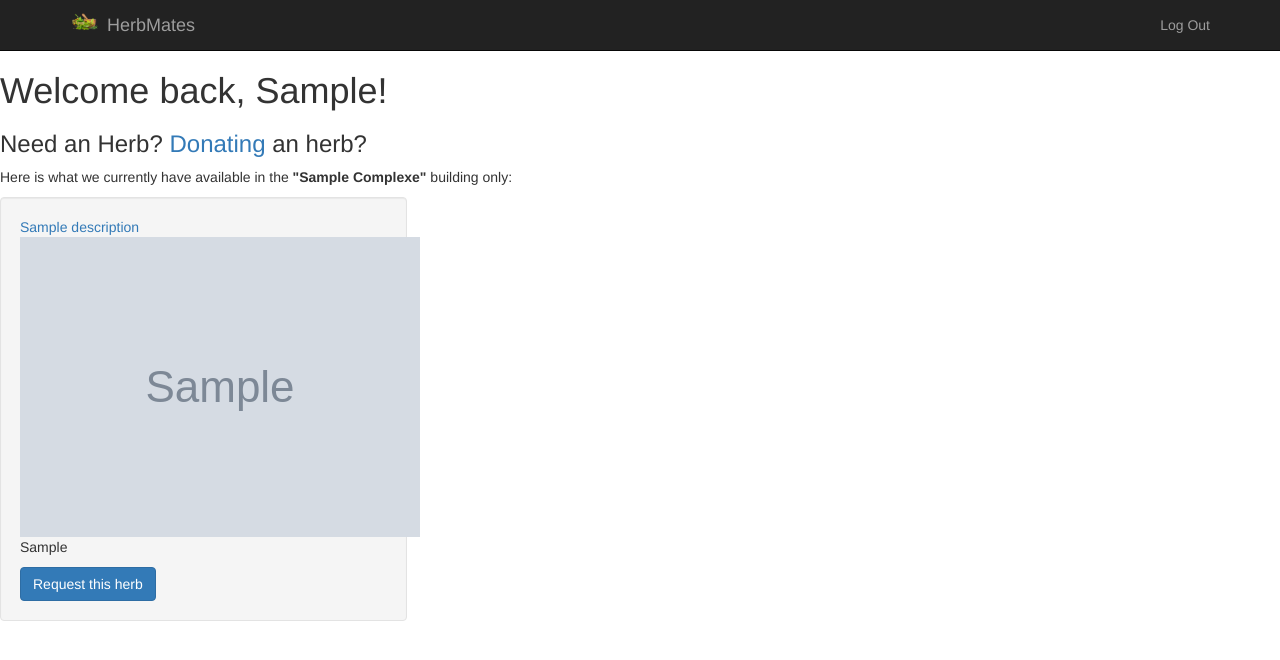
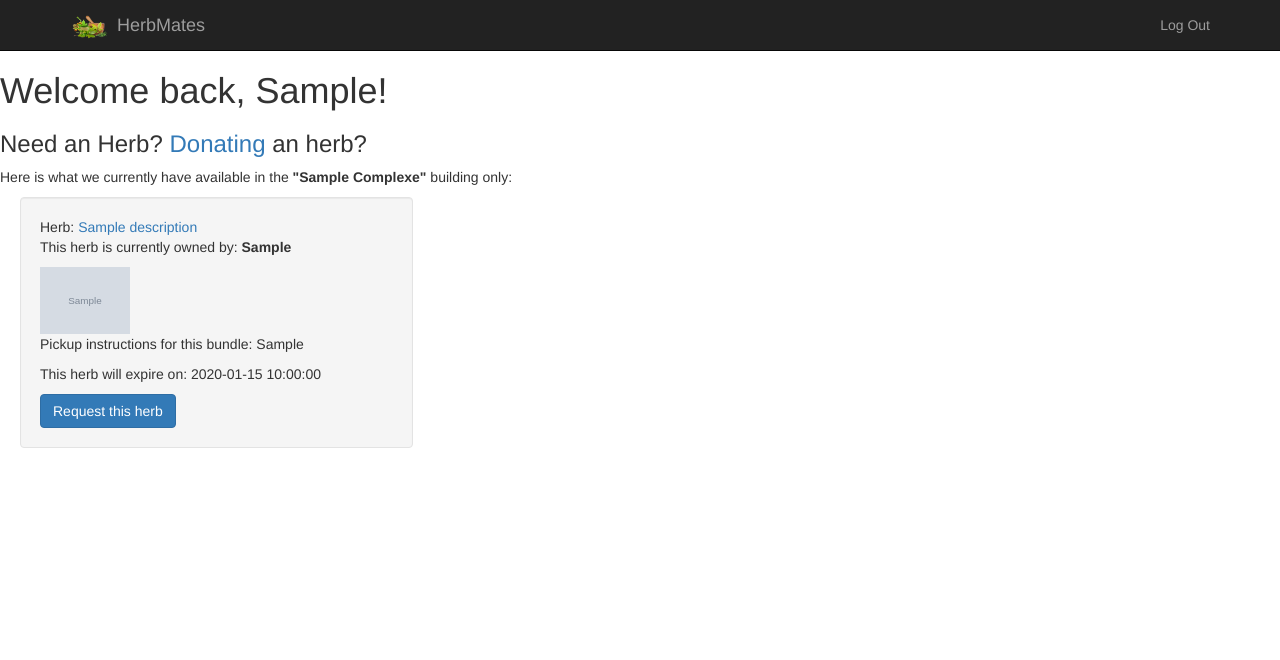
Before and after one commit to cdelieto1/herbmates_flask, a Flask app: page / in a window 1280 px wide. Shown: the top 660 px of the page. Run offline with Flask 2, Linux system fonts and the light colour scheme; the visitor is signed in with stand-in values (Sample User, id 1); tables that the repository leaves empty hold one stand-in row (values such as "Sample post"); grey boxes marked "Sample" are stand-in pictures; some libraries are stand-ins or nearby versions.

Commit message:
insert herb + seed_database now works

```diff
--- a/crud.py
+++ b/crud.py
@@ -1,5 +1,6 @@
 # """CRUD operations."""
 
+from datetime import datetime, timedelta
 from model import db, User, Complex, Description, Inventory, Messaging
 
 
@@ -18,35 +19,22 @@ def create_user(email, password, fname, lname, complex_id):
     return user
 
 
-# # def add_herb_qty(title, overview, release_date, poster_path):
-# #     """Return an addition to the herb qty"""
+def add_herbs_to_inventory(herb_id, user_id, listing_date, complex_id, pickup_instructions, herb_qty=1):
+    """Add an herbs for a given complex"""
 
-# #     herb = Inventory(title=title,
-# #                   overview=overview,
-# #                   release_date=release_date,
-# #                   poster_path=poster_path)
+    listing = Inventory(herb_id=herb_id,
+                     user_id=user_id,
+                     listing_date=listing_date,
+                     complex_id=complex_id,
+                     herb_qty=herb_qty,
+                     exp_date=listing_date + timedelta(days=5),
+                     pickup_instructions=pickup_instructions,
+                     status=1,
+                     )
+    db.session.add(listing)
+    db.session.commit()
 
-# #     db.session.add(movie)
-# #     db.session.commit()
-
-# #     return movie
-
-
-# # def get_movies():
-# #     """Return all movies."""
-
-# #     return Inventory.query.all()
-
-
-# # def create_rating(user, movie, score):
-# #     """Create and return a new rating."""
-
-# #     rating = Rating(user=user, movie=movie, score=score)
-
-# #     db.session.add(rating)
-# #     db.session.commit()
-
-# #     return rating
+    return listing
 
 
 def get_herbs_in_inventory(complex_id):
--- a/model.py
+++ b/model.py
@@ -31,7 +31,7 @@ class User(db.Model):
                         autoincrement=True,
                         primary_key=True,
                         nullable=False)
-    email = db.Column(db.String(25), unique=True, nullable=False)
+    email = db.Column(db.String(45), unique=True, nullable=False)
     password = db.Column(db.String(10), nullable=False)
     fname = db.Column(db.String(20), nullable=False)
     lname = db.Column(db.String(20), nullable=False)
@@ -68,7 +68,7 @@ class Inventory(db.Model):
     __tablename__ = 'inventories'
 
     inventory_id = db.Column(db.Integer, autoincrement=True, primary_key=True, nullable=False)
-    user_id = db.Column(db.Integer, db.ForeignKey('users.user_id'), unique=True, nullable=False)
+    user_id = db.Column(db.Integer, db.ForeignKey('users.user_id'), nullable=False)
     pickup_user_id = db.Column(db.Integer, unique=True, nullable=True)
     listing_date = db.Column(db.DateTime, nullable=False)
     # Status: 0=incative/delisted, 1=active/listed, 2=pending pickup, 3=completed/ picked up
@@ -83,6 +83,7 @@ class Inventory(db.Model):
 
     #the inventory backref is to the description.
     herb = db.relationship('Description')
+    user = db.relationship('User')
 
     def __repr__(self):
         return f'<Herb Inventory inventory_id={self.inventory_id} herb_id={self.herb_id}>'
--- a/server.py
+++ b/server.py
@@ -2,6 +2,7 @@
 
 from flask import (Flask, render_template, request, flash, session,
                    redirect)
+from datetime import datetime
 from model import *
 import crud
 
@@ -33,6 +34,9 @@ def homepage():
 
     user = crud.get_user_by_id(session['user_id'])
     inventory = crud.get_herbs_in_inventory(user.complex_id)
+
+    # if len(inventory) == 0:
+    #     flash("The inventory is currently empty")
 
     return render_template('homepage.html', user=user, inventory=inventory)
 
@@ -106,6 +110,43 @@ def add_herbs():
 
     return render_template('list_herb.html', user=user, herbs=herbs)
 
+@app.route('/list', methods=['POST'])
+def add_to_list():
+    """Add an herb"""
+
+    if not check_auth():
+        return redirect('/login')
+
+    user = crud.get_user_by_id(session['user_id'])
+    print('>>>>>>>>>>>>>>>>>>>>>>>>>>>')
+    print(user.user_id)
+    print(user.complex_id)
+
+    herb_id = request.form.get('herb')
+    print('>>>>>>>>>>>>>>>>>>>>>>>>>>>')
+    print(herb_id)
+
+    listing_date=datetime.now()
+    print('>>>>>>>>>>>>>>>>>>>>>>>>>>>')
+    print(listing_date)
+
+    herb_qty = request.form.get('herb_qty')
+    herb_qty = 1
+
+    pickup_instructions = request.form.get('description')
+
+    listing = crud.add_herbs_to_inventory(herb_id,
+                                         user.user_id,
+                                         listing_date,
+                                         user.complex_id,
+                                         pickup_instructions,
+                                         herb_qty)
+
+    if not listing:
+        flash('Problem listing herb. Please try again!')
+
+    return redirect('/')
+
 
 @app.route('/logout/')
 def logout():
--- a/static/css/site.css
+++ b/static/css/site.css
@@ -1,9 +1,16 @@
 /* Style the HerbMates site */
 
+.row {
+    margin: 5px !important;
+}
 
 div.navbar-header img {
-    width: 30px;
+    width: 40px;
     float: left;
     margin-top: 7px;
     margin-right: 7px;
 }
+
+div.well img {
+    width: 90px;
+}
--- a/templates/homepage.html
+++ b/templates/homepage.html
@@ -11,20 +11,23 @@
     Here is what we currently have available in the <b>"{{ user.complexes.complex_name|title }}"</b> building only: </p>
 
     <div id="herb-list" class="row">
-    <div class="col-xs-12 col-sm-6 col-md-6 col-lg-4 melon-summary">
+        {% for listing in inventory %}
+        <div class="col-xs-12 col-sm-6 col-md-6 col-lg-4 herb-summary">
+
 
             <div class="well">
-
-    {% for listing in inventory %}
+                Herb:
                 <a href="/herbs/{{ listing.inventory_id }}">
-          {{ listing.herb.herb_name }}
-        <img src="{{ listing.user_img_url }}">
+                  {{ listing.herb.herb_name }} </a>
+                <p>This herb is currently owned by: <b>{{ listing.user.fname|title }}</b> </p>
+                <img src="/static/img{{ listing.herb.img_url }}">
                 </a>
-        <p>{{ listing.pickup_instructions }}</p>
-
+                <p>Pickup instructions for this bundle: {{ listing.pickup_instructions }}</p>
+                <p>This herb will expire on: {{ listing.exp_date }}</p>
               <a href="/request" class="btn btn-md btn-primary">Request this herb</a>
 
             </div>
+
 
         </div>
         {% endfor %}
--- a/templates/list_herb.html
+++ b/templates/list_herb.html
@@ -6,6 +6,8 @@
 <h1> To add an herb: </h1>
 
 Select an herb you'd like to donate from the dropdown menu:
+
+  <form action="/list" method="POST">
 
     <select name="herb">
       {% for herb in herbs %}
@@ -25,4 +27,5 @@ Select an herb you'd like to donate from the dropdown menu:
       <input type="submit">
   </p>
 
+  </form>
 {% endblock %}
```
Also changed, not shown: seed_database.py (+23 -32 lines), static/img/basil.jpg (added), static/img/thyme.jpg (added). Lines whose indentation alone changed are shown as unchanged.
